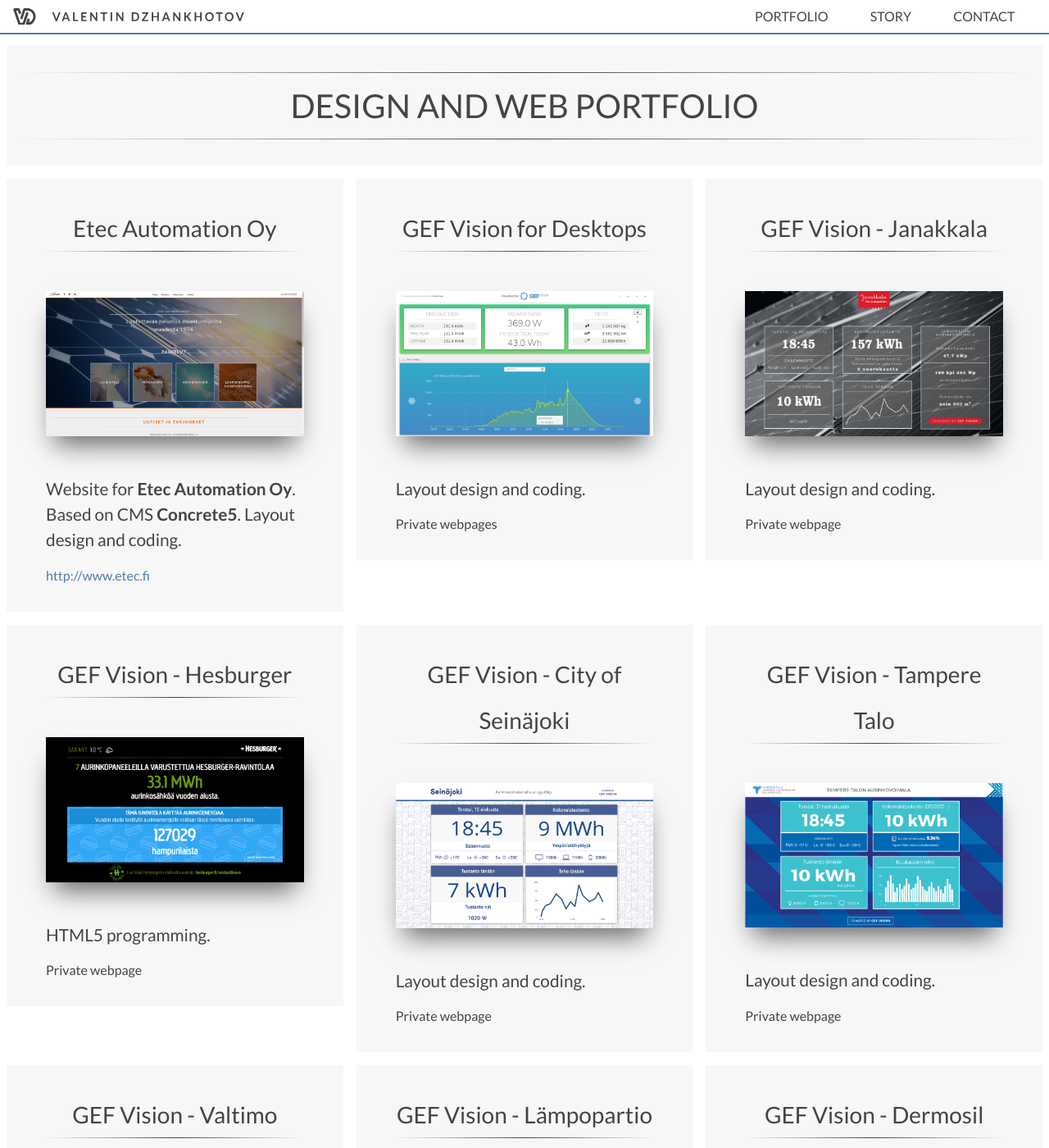
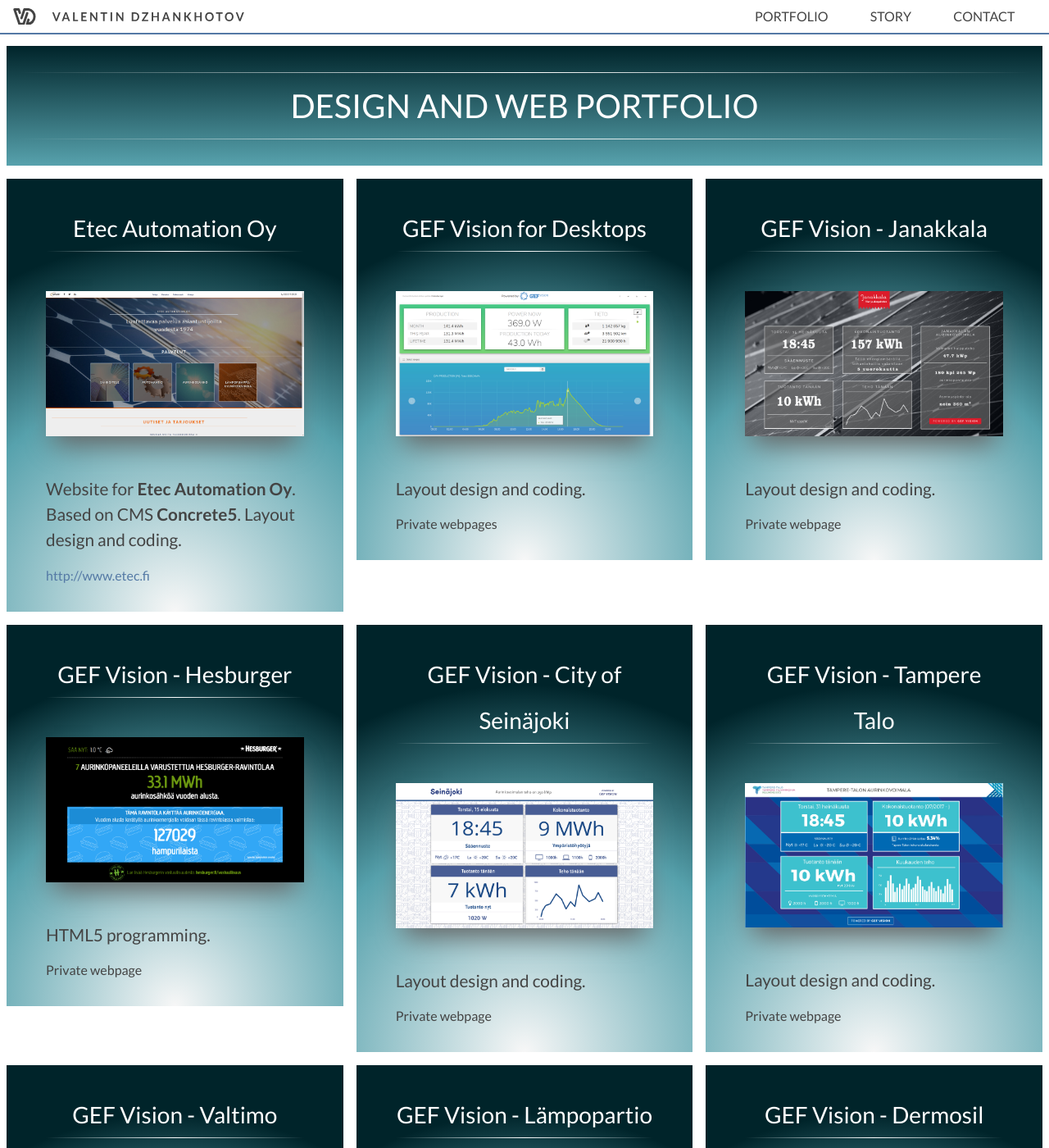
Before and after one commit to vushe/vushe.github.io, a Jekyll site: the page built from portfolio.md, in a window 1280 px wide and 1400 px high. Shown: the whole window at 82% size. Built offline with Jekyll 4.4.1, drawn with Linux system fonts in a browser that asks for light colours; nearby versions of some CDN libraries; comment, search, counter and statistics services are not loaded.

Commit message:
New style for references

```diff
--- a/assets/style.scss
+++ b/assets/style.scss
@@ -261,6 +261,7 @@
     .slogan-row {
         padding-top: 3rem;
         padding-bottom: 3rem;
+
         & h1 {
             line-height: 1.5;
         }
@@ -385,8 +386,7 @@
 .card {
     border-radius: 0;
     border: none !important;
-    background: #f7f7f7;
-    transition: .15s ease-out !important;
+    background-image: radial-gradient(circle at bottom center, #f7f7f7 0%, #57a2ad 50%, #00242a 80%);
     padding: $element-spacing $element-spacing * 3 !important;
 }
 
@@ -418,13 +418,14 @@
 
 .portfolio {
     & .h1-wrap {
-        background-color: #f7f7f7;
+        background-image: linear-gradient(to bottom, #00242a, #57a2ad);
         border: $element-spacing / 2 solid #fff !important;
         margin-top: $element-spacing / 2;
     }
 
     & h1,
     & h3 {
+        color: #fff;
         display: block;
         line-height: 2;
         padding-top: 2rem;
@@ -435,7 +436,7 @@
 
         &::after,
         &::before {
-            background: linear-gradient(to left, transparent, #444, transparent);
+            background: linear-gradient(to left, transparent, #fff, transparent);
             content: '';
             display: block;
             height: 1px;
```
